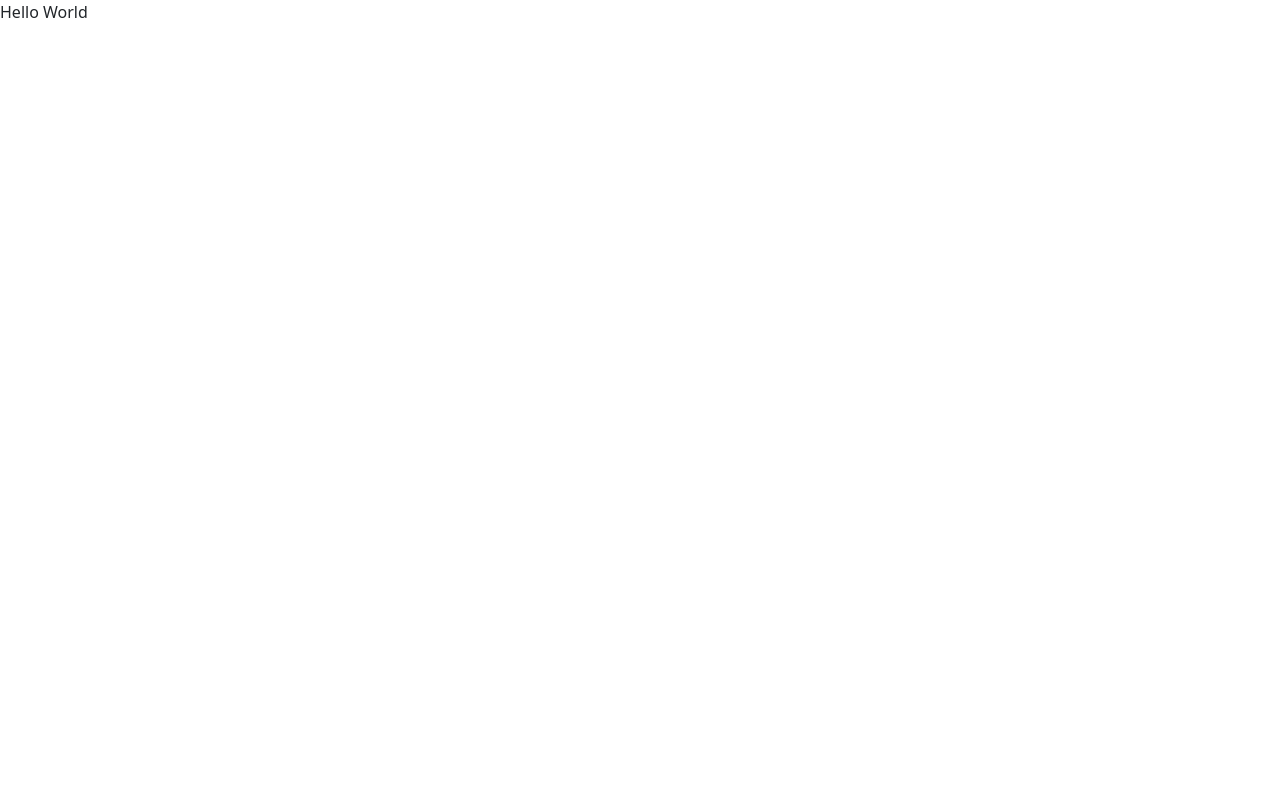
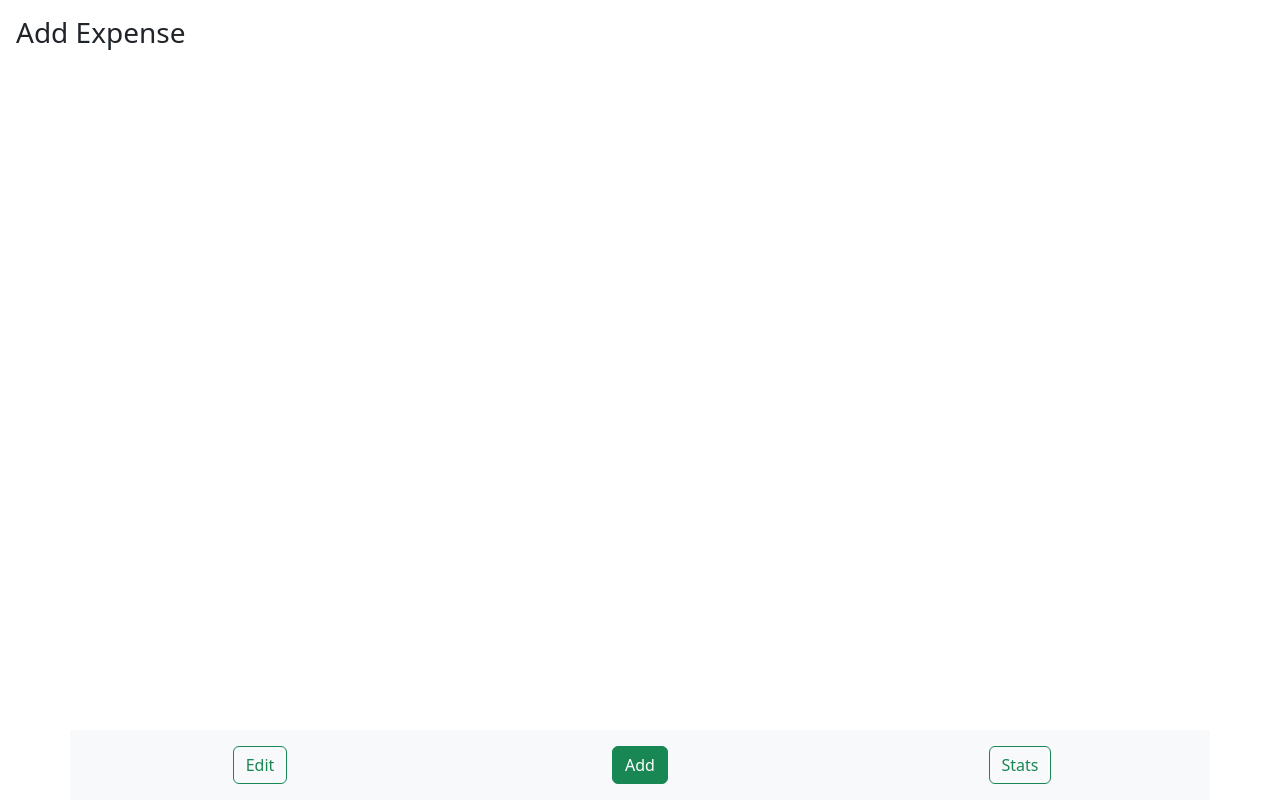
Before and after one commit to prateek18801/budgt, a React (Vite) app: page / in a window 1280 px wide. Built offline with nearby package versions, Linux system fonts and the light colour scheme.

Commit message:
Setup temporary routing

```diff
--- a/src/App.tsx
+++ b/src/App.tsx
@@ -1,8 +1,19 @@
+import { useState } from 'react';
+import AddExpense from './pages/AddExpense';
+import ExpenseAnalysis from './pages/ExpenseAnalysis';
+import ViewModifyExpense from './pages/ViewModifyExpense';
+import BottomNav from './components/BottomNav';
 import './App.css';
 
-function App() {
+const App = () => {
+
+    const [page, setPage] = useState(0);
+
     return (
-        <>Hello World</>
+        <div className='vh-100 vw-100 d-flex flex-column justify-content-between'>
+            {page == 0 ? <AddExpense /> : page === 1 ? <ViewModifyExpense /> : <ExpenseAnalysis />}
+            <BottomNav page={page} setPage={setPage} />
+        </div>
     );
 }
 
```
